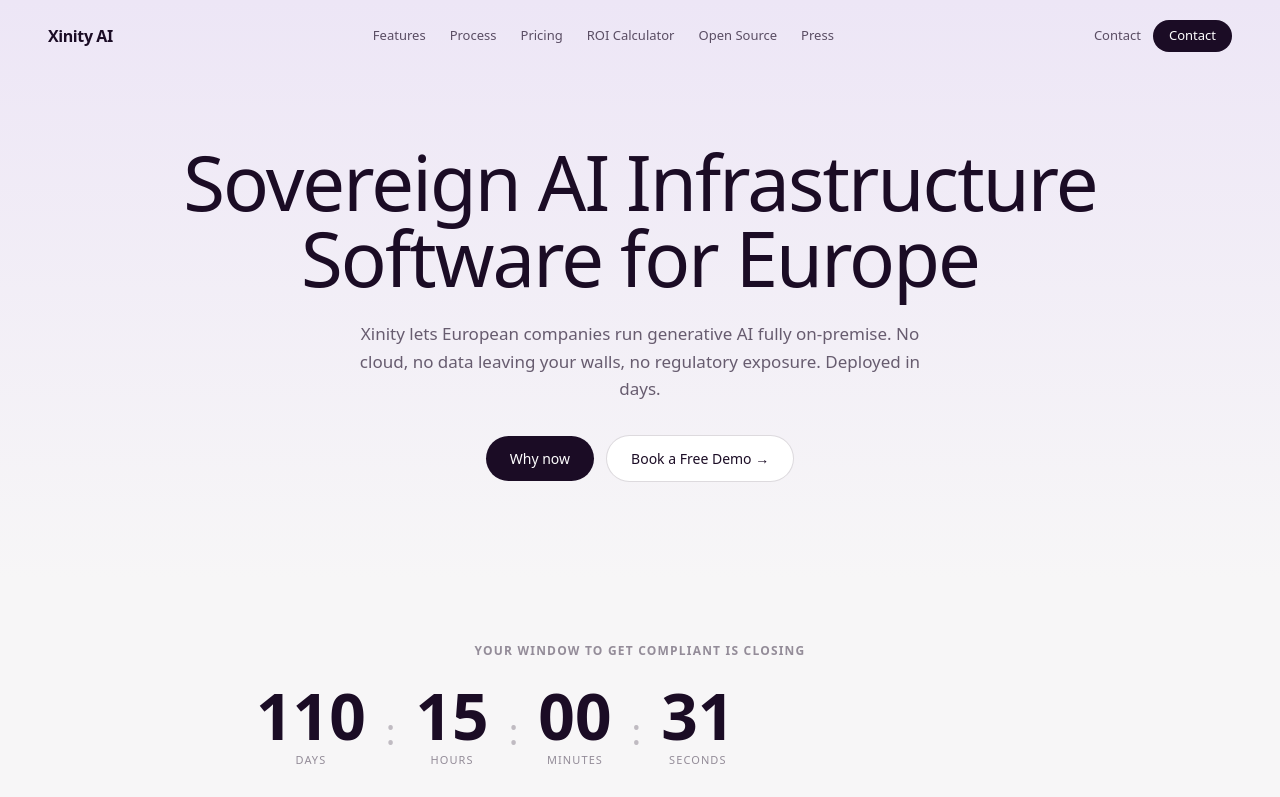
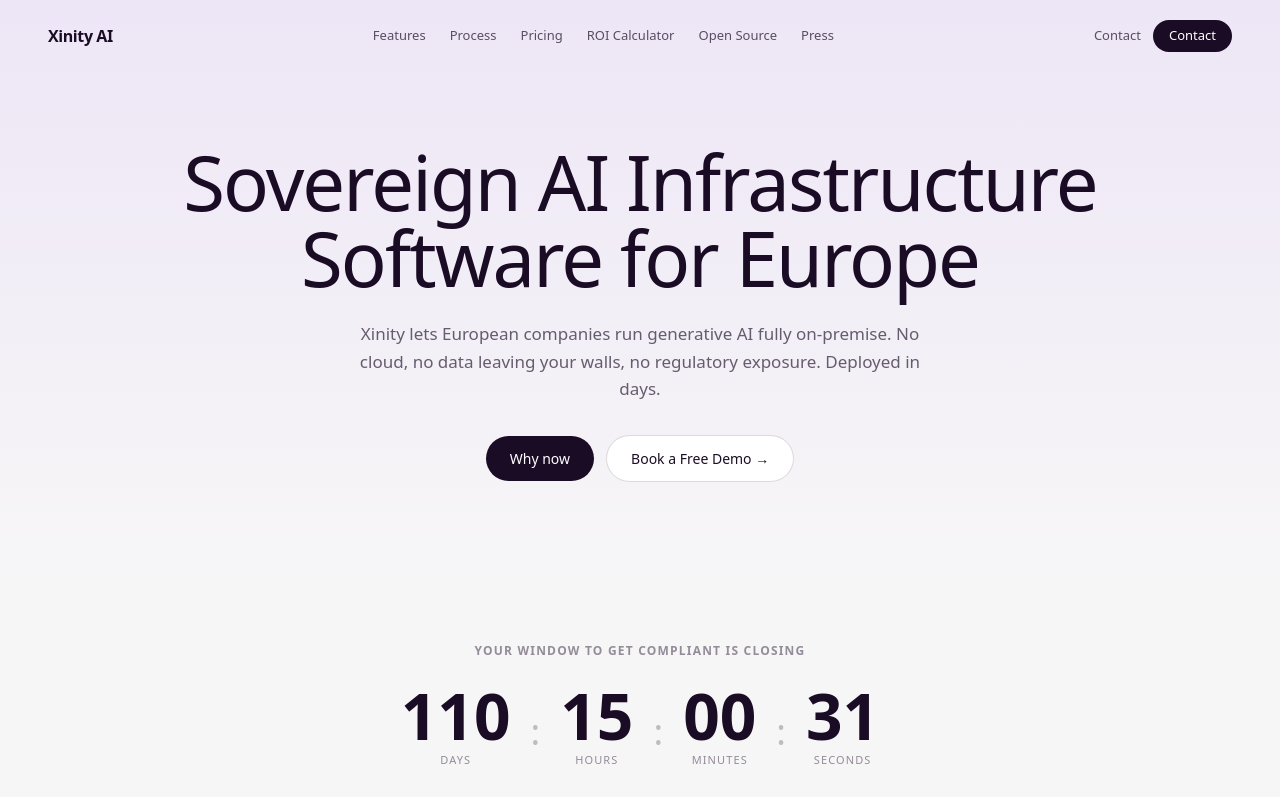
Before and after one commit to osammotg/xenity-website, a Next.js app: page / in a window 1280 px wide. Shown: the top 797 px of the page. Built offline with nearby package versions, Linux system fonts and the light colour scheme; a web font is replaced by a local one.

Commit message:
fix: center countdown timer horizontally

```diff
--- a/components/home/CountdownTimer.tsx
+++ b/components/home/CountdownTimer.tsx
@@ -47,7 +47,7 @@
   }, []);
 
   return (
-    <div className="flex items-end gap-3 md:gap-5">
+    <div className="flex items-end justify-center gap-3 md:gap-5">
       <Segment value={timeLeft.days} label="Days" />
       <Colon />
       <Segment value={timeLeft.hours} label="Hours" />
```
